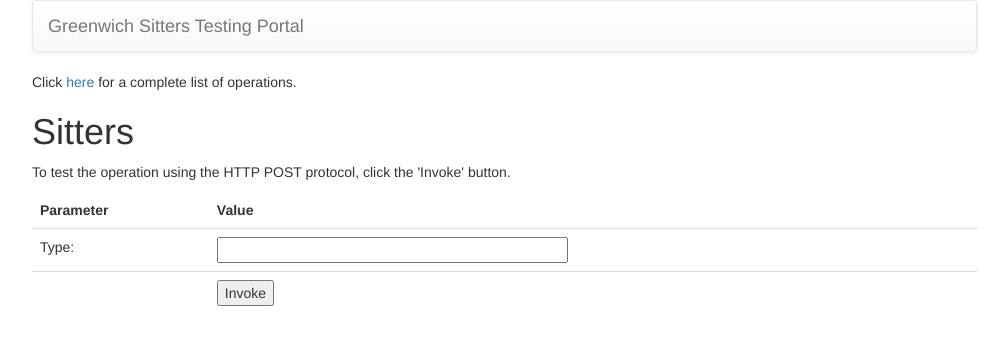
After one commit to pfuhrmann/php-node-projects, a PHP site: template templates/tests/sitters.html.twig in a window 1280 px wide. The commit adds this page. Shown: the top 345 px of the page, without its empty margins (38-1046 px from the left). Run offline with PHP 8.4, Linux system fonts and the light colour scheme; the template is opened without the code that fills it, so the values that code supplies are empty; some libraries are stand-ins or nearby versions.

Commit message:
Web service testing forms provided

```diff
--- a/index.php
+++ b/index.php
@@ -10,9 +10,13 @@ $loader = new Twig_Loader_Filesystem('templates');
 $twig = new Twig_Environment($loader, ['debug' => true]);
 $twig->addExtension(new Twig_Extension_Debug());
 
+// Get DB
+$db = \COMP1688\CW\DatabaseManager::getInstance();
+
 // Router bootstrap
 $router = new Phroute\RouteCollector();
-$router->controller('/', new COMP1688\CW\Controllers\ServicesController($twig));
+$router->controller('/', new COMP1688\CW\Controllers\ServicesController($db));
+$router->controller('/', new COMP1688\CW\Controllers\TestController($twig));
 $dispatcher = new Phroute\Dispatcher($router);
 
 // This is hack for stuweb web server
--- /dev/null
+++ b/templates/base.html.twig
@@ -0,0 +1,31 @@
+<?xml version="1.0" encoding="utf-8"?>
+<!DOCTYPE html PUBLIC "-//W3C//DTD XHTML 1.1//EN" "http://www.w3.org/TR/xhtml11/DTD/xhtml11.dtd">
+<html xmlns="http://www.w3.org/1999/xhtml">
+<head>
+    <meta http-equiv="Content-Type" content="text/html; charset=utf-8" />
+    <meta name="viewport" content="width=device-width, initial-scale=1, maximum-scale=1" />
+    <title>Sitters Service - Royal Borough of Greenwich</title>
+    <link rel="stylesheet" href="assets/bootstrap/dist/css/bootstrap.min.css" />
+    <link rel="stylesheet" href="assets/bootstrap/dist/css/bootstrap-theme.min.css" />
+</head>
+<body>
+    <div id="cookie_assistant_container"></div>
+
+    <div class="container">
+        <div class="row clearfix">
+            <div class="col-md-10 column">
+                <div class="navbar navbar-default">
+                    <div class="navbar-header">
+                        <a class="navbar-brand" href="./">Greenwich Sitters Testing Portal</a>
+                    </div>
+                </div>
+            </div>
+        </div>
+
+        {% block content %}{% endblock %}
+    </div>
+
+    <script type="text/javascript" src="assets/jquery/dist/jquery.min.js"></script>
+    <script type="text/javascript" src="assets/bootstrap/dist/js/bootstrap.min.js"></script>
+</body>
+</html>
--- /dev/null
+++ b/templates/tests/sitters.html.twig
@@ -0,0 +1,33 @@
+{% extends "base.html.twig" %}
+
+{% block content %}
+    <div class="row clearfix">
+        <div class="col-md-10 column">
+            <p>Click <a href="/">here</a> for a complete list of operations.</p>
+
+            <h1>Sitters</h1>
+
+            <p>To test the operation using the HTTP POST protocol, click the 'Invoke' button.</p>
+            <form method="POST" action="index.php?uri=sitters" target="_blank">
+            <table class="table">
+            <thead>
+                <tr>
+                    <td><strong>Parameter</strong></td>
+                    <td><strong>Value</strong></td>
+                </tr>
+            </thead>
+            <tbody>
+                <tr>
+                    <td>Type:</td>
+                    <td><input name="type" type="text" size="40" /></td>
+                </tr>
+                <tr>
+                    <td></td>
+                    <td><input type="submit" value="Invoke" /></td>
+                </tr>
+            </tbody>
+            </table>
+            </form>
+        </div>
+    </div>
+{% endblock %}
```
Also changed, not shown: app/Controllers/ServicesController.php (+21 -9 lines), app/Controllers/TestController.php (added, +63 -0 lines), templates/index.html.twig (added, +14 -0 lines), templates/tests/sitter_detail.html.twig (added, +33 -0 lines).
